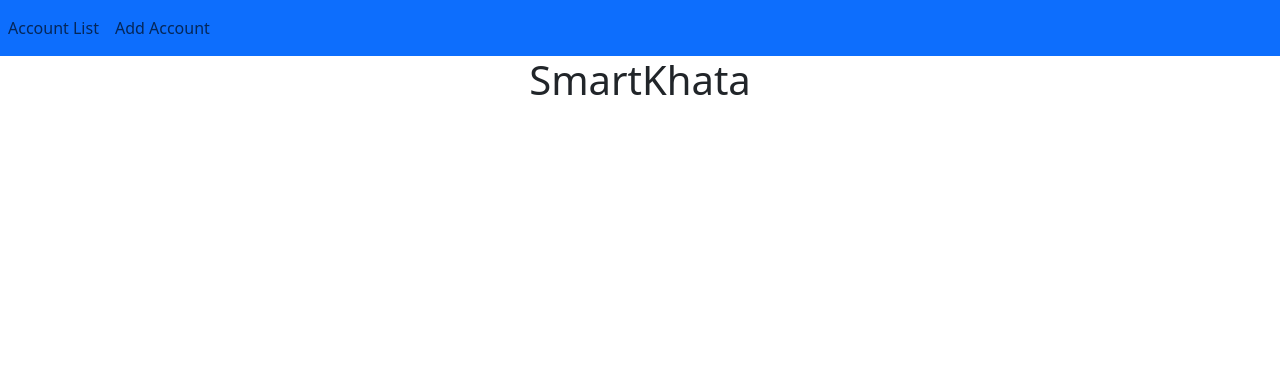
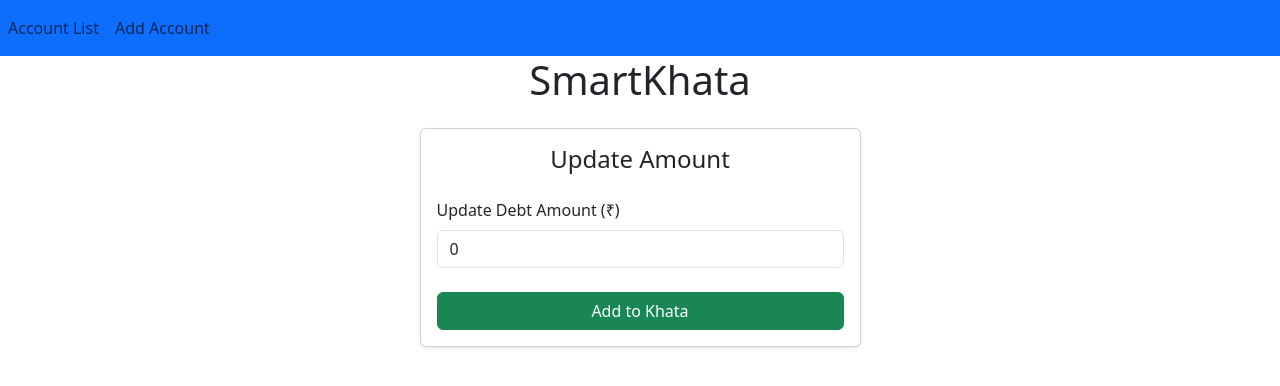
Before and after one commit to Prithviraj-Koparde/SmartKhata, an Angular app in the folder SmartKhataFrontend/: page /updateAmount/1 in a window 1280 px wide. Before the commit this address led to /. Shown: the top 386 px of the page. Built offline with nearby package versions, Linux system fonts and the light colour scheme.

Commit message:
Created update-amount component Added update button which goes into specific user id to update amount

```diff
--- a/SmartKhataFrontend/src/app/account-list/account-list.component.html
+++ b/SmartKhataFrontend/src/app/account-list/account-list.component.html
@@ -14,6 +14,7 @@
                             <th>Debt Date</th>
                             <th>Due Date</th>
                             <th>Debt (₹)</th>
+                            <th>Action</th>
                         </tr>
                     </thead>
 
@@ -27,6 +28,9 @@
                             <td class="fw-bold text-danger">
                                 {{ account.debt | number:'1.2-2' }}
                             </td>
+                            <td (click)="updateAmount(account.id)" class="btn"
+                                style="margin: 10px; background-color: rgb(49, 221, 244); color: white;">Update Amount
+                            </td>
                         </tr>
                     </tbody>
                 </table>
--- a/SmartKhataFrontend/src/app/account-list/account-list.component.ts
+++ b/SmartKhataFrontend/src/app/account-list/account-list.component.ts
@@ -2,6 +2,7 @@ import { Component } from '@angular/core';
 import { AccountService } from '../account.service';
 import { Account } from '../account';
 import { CommonModule } from '@angular/common';
+import { Router } from '@angular/router';
 
 @Component({
   selector: 'app-account-list',
@@ -12,7 +13,7 @@ import { CommonModule } from '@angular/common';
 export class AccountListComponent {
 
   accounts: Account[] = [];
-  constructor(private accountService: AccountService) { }
+  constructor(private accountService: AccountService, private router: Router) { }
 
   ngOnInit() {
     this.getAccounts();
@@ -24,4 +25,8 @@ export class AccountListComponent {
       this.accounts = data;
     })
   }
+
+  updateAmount(id: number) {
+    this.router.navigate(['/updateAmount', id]);
+  }
 }
--- a/SmartKhataFrontend/src/app/account.ts
+++ b/SmartKhataFrontend/src/app/account.ts
@@ -1,6 +1,6 @@
 export class Account {
 
-    id?:number;
+    id: number = 0;
     accountHolderName: string = "";
     phoneNumber: string = "";
     debtDate: string = "";
--- a/SmartKhataFrontend/src/app/app.routes.ts
+++ b/SmartKhataFrontend/src/app/app.routes.ts
@@ -1,9 +1,11 @@
 import { Routes } from '@angular/router';
 import { AccountListComponent } from './account-list/account-list.component';
 import { CreateAccountComponent } from './create-account/create-account.component';
+import { UpdateAmountComponent } from './update-amount/update-amount.component';
 
 export const routes: Routes = [
 
     { path: 'accounts', component: AccountListComponent },
-    { path: 'create-account', component: CreateAccountComponent }
+    { path: 'create-account', component: CreateAccountComponent },
+    { path: 'updateAmount/:id', component: UpdateAmountComponent }
 ];
--- /dev/null
+++ b/SmartKhataFrontend/src/app/update-amount/update-amount.component.html
@@ -0,0 +1,35 @@
+<div class="container mt-4">
+
+    <div class="row justify-content-center">
+        <div class="col-md-5">
+
+            <div class="card shadow-sm">
+                <div class="card-body">
+
+                    <h4 class="text-center mb-4">Update Amount</h4>
+
+                    <!-- <div *ngIf="createSuccess" class="alert alert-success p-2">
+                        Customer account created successfully.
+                    </div> -->
+
+                    <form (ngSubmit)="onSubmit()">
+
+                        <div class="mb-4">
+                            <label class="form-label">Update Debt Amount (₹)</label>
+                            <input type="number" class="form-control" name="debt" placeholder="Enter Debt Amount"
+                                [(ngModel)]="account.debt" required>
+                        </div>
+
+                        <button type="submit" class="btn btn-success w-100">
+                            Add to Khata
+                        </button>
+
+                    </form>
+
+                </div>
+            </div>
+
+        </div>
+    </div>
+
+</div>
--- /dev/null
+++ b/SmartKhataFrontend/src/app/update-amount/update-amount.component.ts
@@ -0,0 +1,19 @@
+import { CommonModule } from '@angular/common';
+import { Component } from '@angular/core';
+import { FormsModule } from '@angular/forms';
+import { Account } from '../account';
+
+@Component({
+  selector: 'app-update-amount',
+  imports: [CommonModule, FormsModule],
+  templateUrl: './update-amount.component.html',
+  styleUrl: './update-amount.component.css'
+})
+export class UpdateAmountComponent {
+
+  account: Account = new Account();
+
+  onSubmit() {
+
+  }
+}
```
Also changed, not shown: SmartKhataFrontend/src/app/update-amount/update-amount.component.css (added), 1 other file (tests, documents, lock files or other folders).
